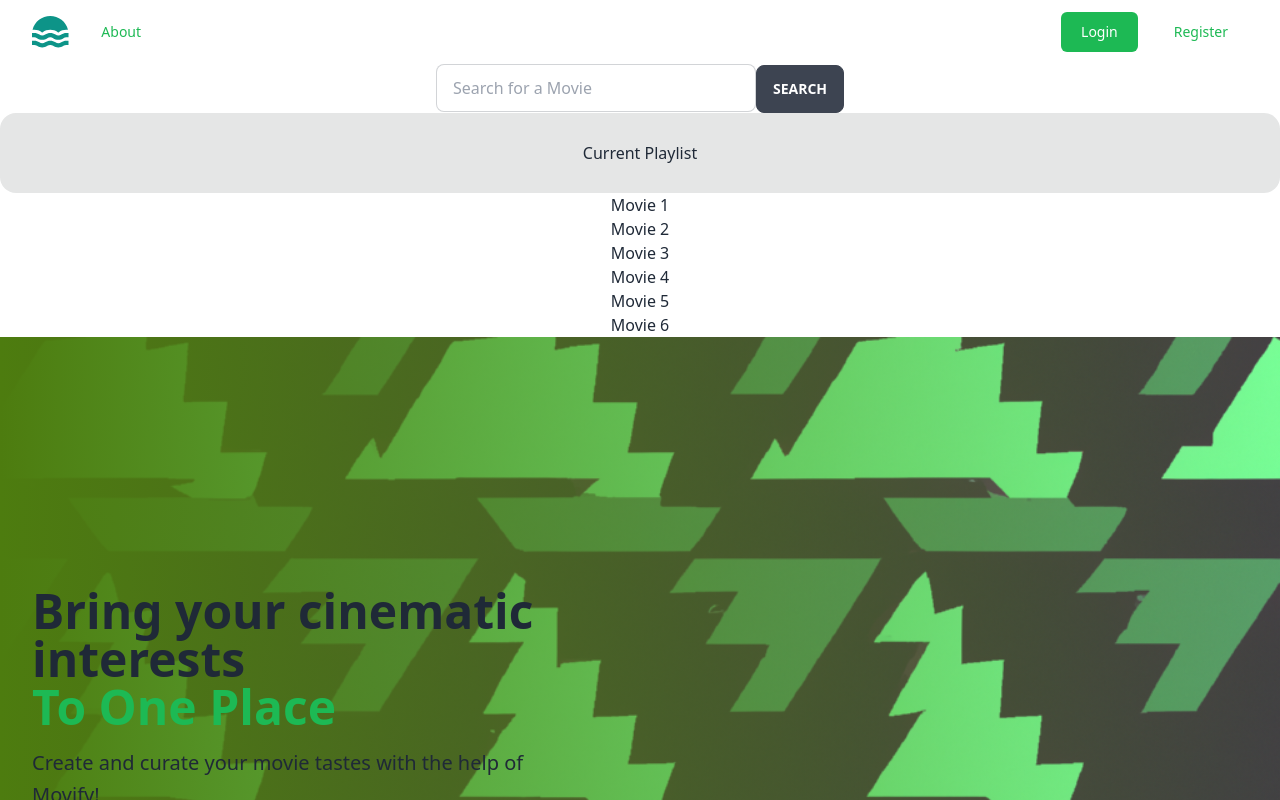
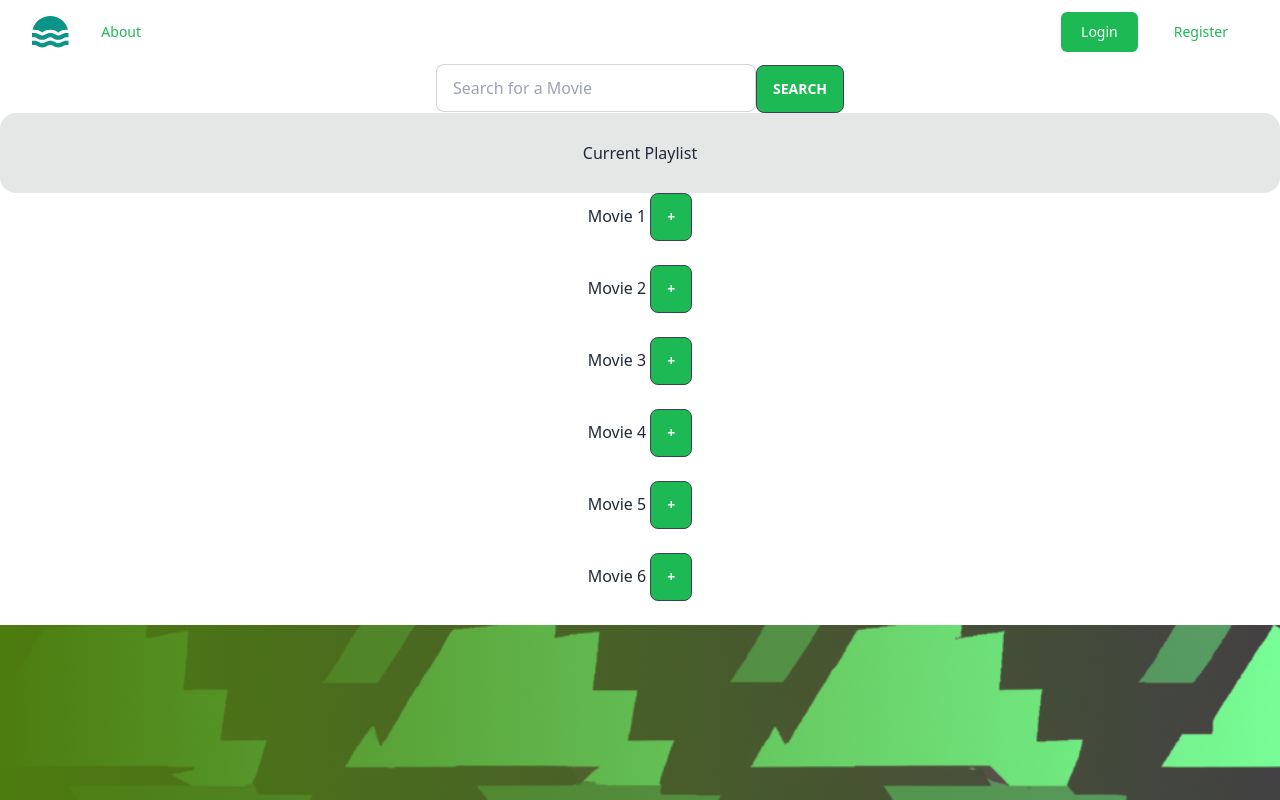
Before and after one commit to Indrajeet2002/my-app, a React (Create React App) app: page / in a window 1280 px wide. Shown: the top 800 px of the page. Built offline with nearby package versions, Linux system fonts and the light colour scheme; no server answers.

Commit message:
search color change

```diff
--- a/src/Search.js
+++ b/src/Search.js
@@ -6,19 +6,19 @@ const Search = () => {
 
 
             <input type="text" placeholder="Search for a Movie" className="input input-bordered w-full max-w-xs" />
-            <button className="btn">Search</button>
+            <button className="btn bg-[#1DB954]">Search</button>
 
 
         <div className="grid h-20 flex-grow card bg-base-300 rounded-box place-items-center">
             Current Playlist
         </div>
         <div>
-            Movie 1 <br></br>
-            Movie 2 <br></br>
-            Movie 3 <br></br>
-            Movie 4 <br></br>
-            Movie 5 <br></br>
-            Movie 6 <br></br>
+            Movie 1 <button className="btn bg-[#1DB954]">+</button><br></br><br></br>
+            Movie 2 <button className="btn bg-[#1DB954]">+</button><br></br><br></br>
+            Movie 3 <button className="btn bg-[#1DB954]">+</button><br></br><br></br>
+            Movie 4 <button className="btn bg-[#1DB954]">+</button><br></br><br></br>
+            Movie 5 <button className="btn bg-[#1DB954]">+</button><br></br><br></br>
+            Movie 6 <button className="btn bg-[#1DB954]">+</button><br></br><br></br>
         </div>
     </div>
 
```
